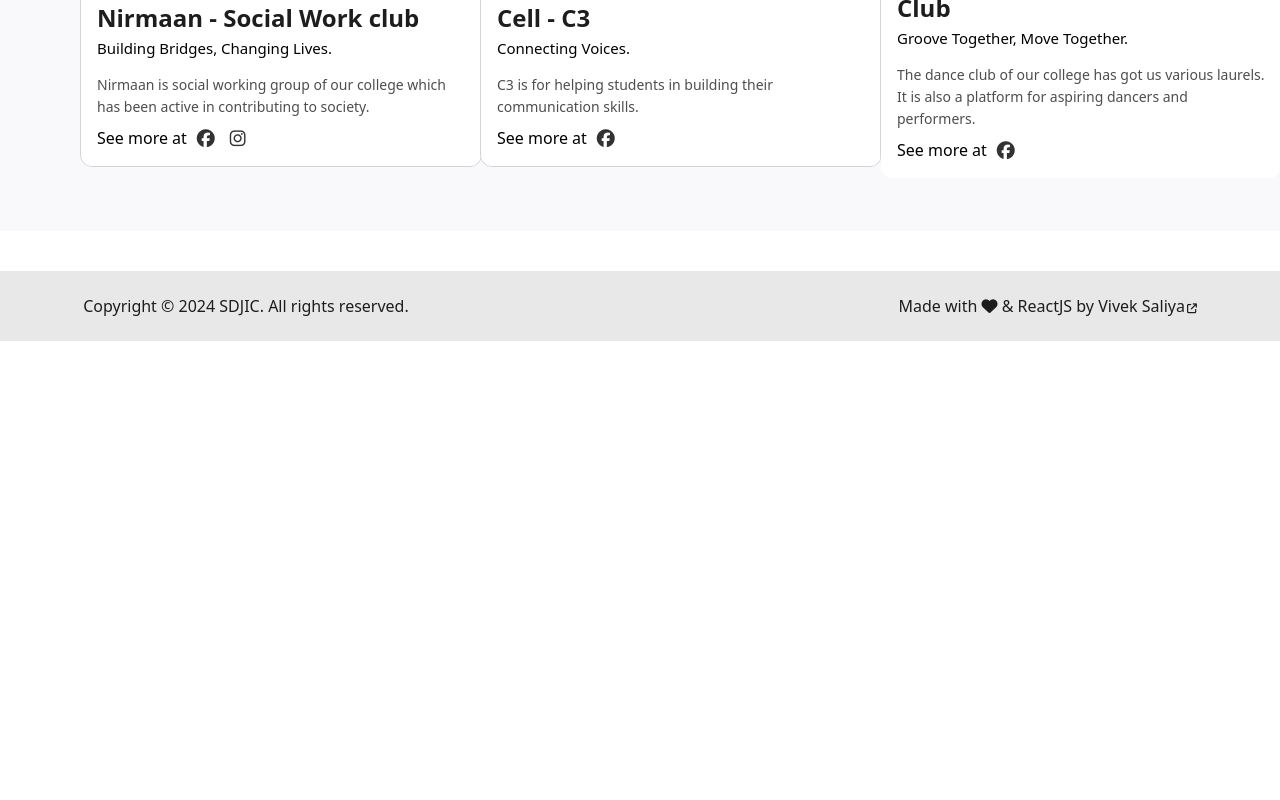
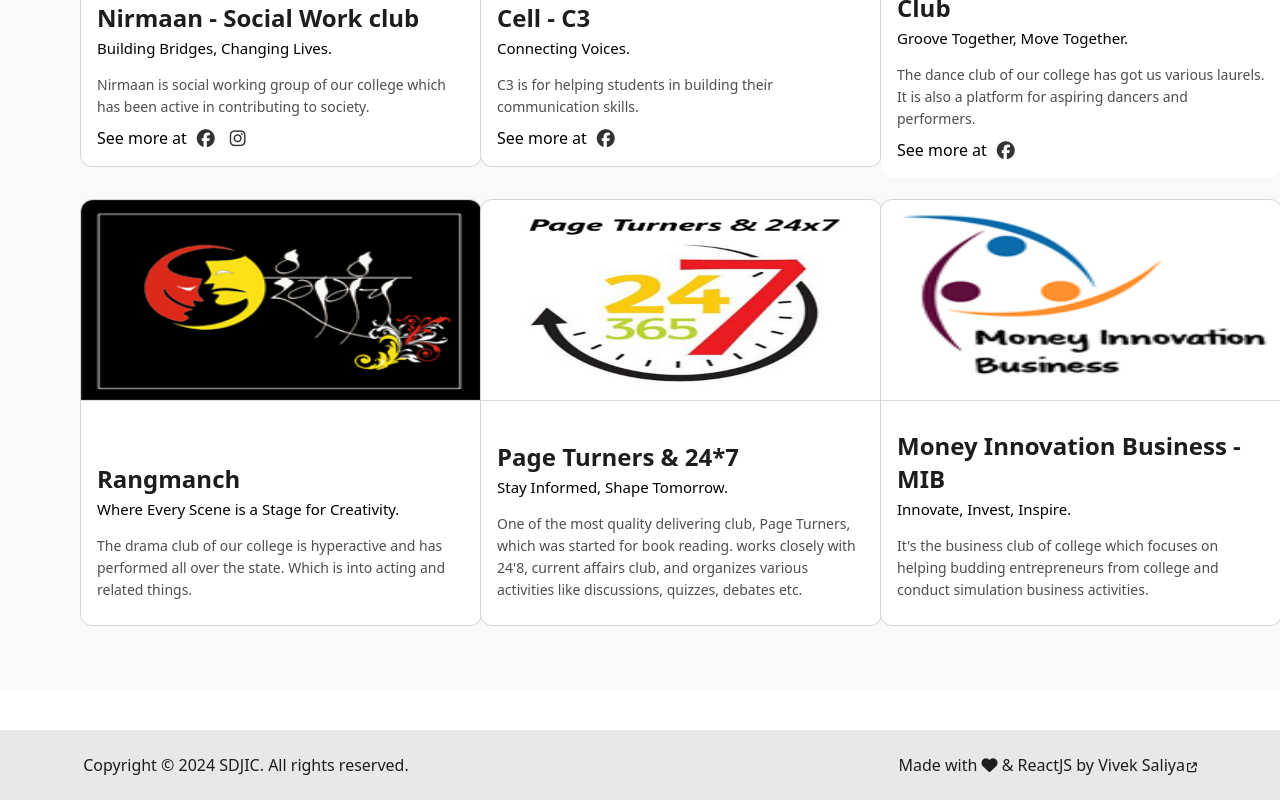
Before and after one commit to saliyavivek/explore-college-societies, a React (Vite) app: page / in a window 1280 px wide. Shown: the part 3194-3994 px from the top of the page. Before the commit the page ends 3535 px from the top, so only its background shows below. Built offline with nearby package versions, Linux system fonts and the light colour scheme.

Commit message:
add: 3 more clubs

```diff
--- a/src/data.js
+++ b/src/data.js
@@ -90,4 +90,34 @@ export default [
     instagram: "",
     tagline: "Groove Together, Move Together.",
   },
+  {
+    id: 10,
+    title: "Rangmanch",
+    coverImg: "rangmanch.png",
+    description:
+      "The drama club of our college is hyperactive and has performed all over the state. Which is into acting and related things.",
+    facebook: "",
+    instagram: "",
+    tagline: "Where Every Scene is a Stage for Creativity.",
+  },
+  {
+    id: 11,
+    title: "Page Turners & 24*7",
+    coverImg: "pageturner.jpg",
+    description:
+      "One of the most quality delivering club, Page Turners, which was started for book reading. works closely with 24'8, current affairs club, and organizes various activities like discussions, quizzes, debates etc.",
+    facebook: "",
+    instagram: "",
+    tagline: "Stay Informed, Shape Tomorrow.",
+  },
+  {
+    id: 12,
+    title: "Money Innovation Business - MIB",
+    coverImg: "mib.png",
+    description:
+      "It's the business club of college which focuses on helping budding entrepreneurs from college and conduct simulation business activities.",
+    facebook: "",
+    instagram: "",
+    tagline: "Innovate, Invest, Inspire.",
+  },
 ];
```
